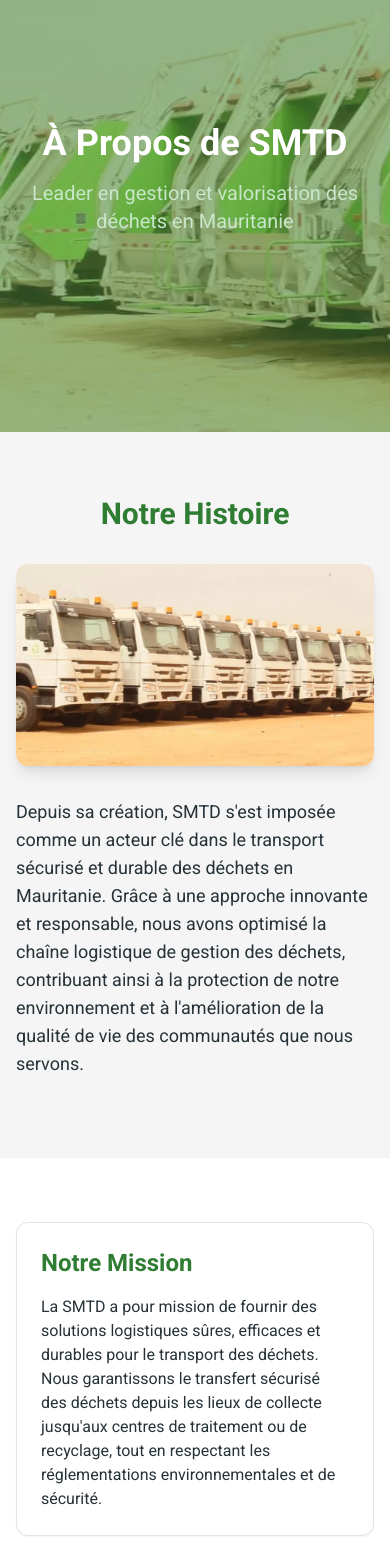
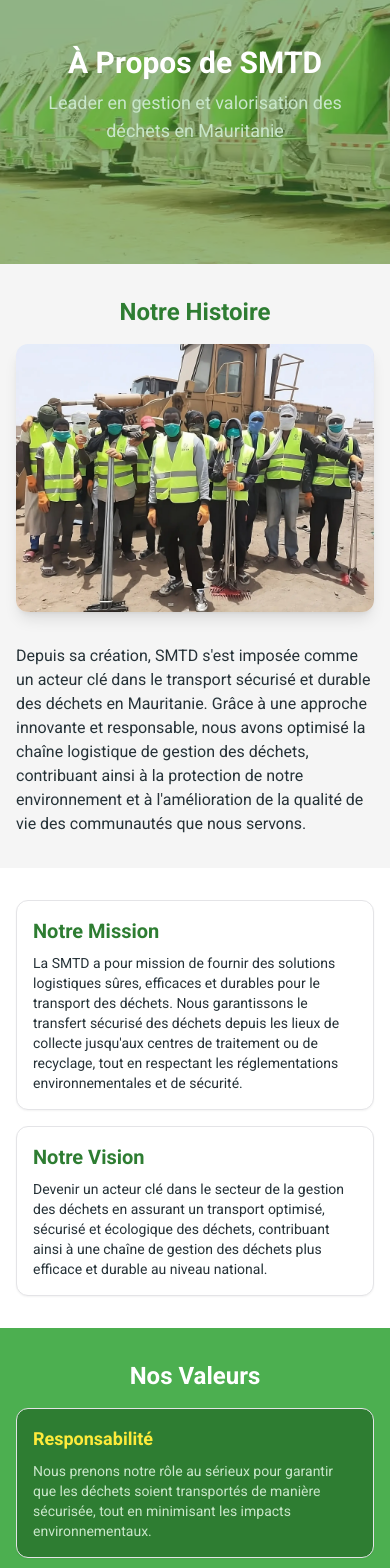
Before and after one commit to ahmed-abdat/SMTD, a Next.js app: page /fr/about in a window 390 px wide. Shown: the part 139-1707 px from the top of the page. Built offline with nearby package versions, Linux system fonts and the light colour scheme.

Commit message:
update the layout and add new about image

```diff
--- a/src/app/[locale]/about/_components/AboutHero.tsx
+++ b/src/app/[locale]/about/_components/AboutHero.tsx
@@ -10,7 +10,7 @@
   const t = useTranslations('AboutUs');
 
   return (
-    <section className="relative h-[60vh] flex items-center justify-center overflow-hidden">
+    <section className="relative h-[40vh] sm:h-[50vh] md:h-[60vh] flex items-center justify-center overflow-hidden">
       <Image
         src="/1.webp"
         alt="SMTD About Us"
@@ -22,20 +22,20 @@
       <div className="absolute inset-0 bg-primary-darkGreen opacity-50 z-10"></div>
       <div className="container mx-auto px-4 relative z-20 text-center">
         <MotionDiv
-          initial={{ opacity: 0, y: 20 }}
+          initial={{ opacity: 0, y: 15 }}
           animate={{ opacity: 1, y: 0 }}
-          transition={{ duration: 0.8 }}
+          transition={{ duration: 0.6, ease: "easeOut" }}
         >
-          <h1 className="text-4xl md:text-6xl font-bold text-primary-white mb-4">
+          <h1 className="text-3xl sm:text-4xl md:text-5xl lg:text-6xl font-bold text-primary-white mb-2 sm:mb-4">
             {t('heroTitle')}
           </h1>
         </MotionDiv>
         <MotionDiv
-          initial={{ opacity: 0, y: 20 }}
+          initial={{ opacity: 0, y: 15 }}
           animate={{ opacity: 1, y: 0 }}
-          transition={{ duration: 0.8, delay: 0.2 }}
+          transition={{ duration: 0.6, delay: 0.2, ease: "easeOut" }}
         >
-          <p className="text-xl md:text-2xl text-primary-lightGreen">
+          <p className="text-lg sm:text-xl md:text-2xl text-primary-lightGreen">
             {t('heroSubtitle')}
           </p>
         </MotionDiv>
--- a/src/app/[locale]/about/_components/EnvironmentalImpact.tsx
+++ b/src/app/[locale]/about/_components/EnvironmentalImpact.tsx
@@ -8,29 +8,29 @@
   const t = useTranslations('AboutUs');
 
   return (
-    <section className="py-16 bg-primary-white">
+    <section className="py-8 sm:py-12 md:py-16 bg-primary-white">
       <div className="container mx-auto px-4">
         <motion.h2
-          initial={{ opacity: 0, y: 20 }}
+          initial={{ opacity: 0, y: 15 }}
           whileInView={{ opacity: 1, y: 0 }}
-          transition={{ duration: 0.8 }}
-          className="text-3xl md:text-4xl font-bold text-primary-darkGreen mb-8 text-center"
+          transition={{ duration: 0.6, ease: "easeOut" }}
+          className="text-2xl sm:text-3xl md:text-4xl font-bold text-primary-darkGreen mb-4 sm:mb-6 md:mb-8 text-center"
         >
           {t('impactTitle')}
         </motion.h2>
         <motion.div
-          initial={{ opacity: 0, y: 20 }}
+          initial={{ opacity: 0, y: 15 }}
           whileInView={{ opacity: 1, y: 0 }}
-          transition={{ duration: 0.8, delay: 0.2 }}
+          transition={{ duration: 0.6, delay: 0.2, ease: "easeOut" }}
         >
           <Card>
-            <CardContent className="p-6">
-              <p className="text-lg text-primary-charcoal mb-4">
+            <CardContent className="p-4 sm:p-6">
+              <p className="text-base sm:text-lg text-primary-charcoal mb-2 sm:mb-4">
                 {t('impactContent')}
               </p>
-              <ul className="list-disc list-inside text-primary-charcoal">
-                <li>{t('impactPoint1')}</li>
-                <li>{t('impactPoint2')}</li>
+              <ul className="list-disc list-inside text-primary-charcoal text-sm sm:text-base">
+                <li className="mb-1">{t('impactPoint1')}</li>
+                <li className="mb-1">{t('impactPoint2')}</li>
                 <li>{t('impactPoint3')}</li>
               </ul>
             </CardContent>
--- a/src/app/[locale]/about/_components/MissionVision.tsx
+++ b/src/app/[locale]/about/_components/MissionVision.tsx
@@ -10,30 +10,30 @@
   const t = useTranslations('AboutUs');
 
   return (
-    <section className="py-16 bg-primary-white">
+    <section className="py-8 sm:py-12 md:py-16 bg-primary-white">
       <div className="container mx-auto px-4">
-        <div className="grid grid-cols-1 md:grid-cols-2 gap-8">
+        <div className="grid grid-cols-1 md:grid-cols-2 gap-4 sm:gap-6 md:gap-8">
           <MotionDiv
-            initial={{ opacity: 0, y: 20 }}
+            initial={{ opacity: 0, y: 15 }}
             whileInView={{ opacity: 1, y: 0 }}
-            transition={{ duration: 0.8 }}
+            transition={{ duration: 0.6, ease: "easeOut" }}
           >
             <Card className="h-full">
-              <CardContent className="p-6">
-                <h3 className="text-2xl font-bold text-primary-darkGreen mb-4">{t('missionTitle')}</h3>
-                <p className="text-primary-charcoal">{t('missionContent')}</p>
+              <CardContent className="p-4 sm:p-6">
+                <h3 className="text-xl sm:text-2xl font-bold text-primary-darkGreen mb-2 sm:mb-4">{t('missionTitle')}</h3>
+                <p className="text-sm sm:text-base text-primary-charcoal">{t('missionContent')}</p>
               </CardContent>
             </Card>
           </MotionDiv>
           <MotionDiv
-            initial={{ opacity: 0, y: 20 }}
+            initial={{ opacity: 0, y: 15 }}
             whileInView={{ opacity: 1, y: 0 }}
-            transition={{ duration: 0.8, delay: 0.2 }}
+            transition={{ duration: 0.6, delay: 0.2, ease: "easeOut" }}
           >
             <Card className="h-full">
-              <CardContent className="p-6">
-                <h3 className="text-2xl font-bold text-primary-darkGreen mb-4">{t('visionTitle')}</h3>
-                <p className="text-primary-charcoal">{t('visionContent')}</p>
+              <CardContent className="p-4 sm:p-6">
+                <h3 className="text-xl sm:text-2xl font-bold text-primary-darkGreen mb-2 sm:mb-4">{t('visionTitle')}</h3>
+                <p className="text-sm sm:text-base text-primary-charcoal">{t('visionContent')}</p>
               </CardContent>
             </Card>
           </MotionDiv>
--- a/src/app/[locale]/about/_components/OurHistory.tsx
+++ b/src/app/[locale]/about/_components/OurHistory.tsx
@@ -10,38 +10,38 @@
   const t = useTranslations('AboutUs');
 
   return (
-    <section className="py-16 bg-primary-lightGray">
+    <section className="py-8 sm:py-12 md:py-16 bg-primary-lightGray">
       <div className="container mx-auto px-4">
         <MotionDiv
-          initial={{ opacity: 0, y: 20 }}
+          initial={{ opacity: 0, y: 15 }}
           whileInView={{ opacity: 1, y: 0 }}
-          transition={{ duration: 0.8 }}
-          className="text-3xl md:text-4xl font-bold text-primary-darkGreen mb-8 text-center"
+          transition={{ duration: 0.6, ease: "easeOut" }}
+          className="text-2xl sm:text-3xl md:text-4xl font-bold text-primary-darkGreen mb-4 sm:mb-6 md:mb-8 text-center"
         >
           <h2>{t('historyTitle')}</h2>
         </MotionDiv>
-        <div className="flex flex-col md:flex-row items-center gap-8">
+        <div className="flex flex-col md:flex-row items-center gap-4 sm:gap-6 md:gap-8">
           <MotionDiv
-            initial={{ opacity: 0, x: -50 }}
+            initial={{ opacity: 0, x: -20 }}
             whileInView={{ opacity: 1, x: 0 }}
-            transition={{ duration: 0.8 }}
-            className="md:w-1/2"
+            transition={{ duration: 0.6, ease: "easeOut" }}
+            className="w-full md:w-1/2"
           >
             <Image
-              src="/2.webp"
+              src="/about.webp"
               alt="SMTD History"
               width={600}
               height={400}
-              className="rounded-lg shadow-lg"
+              className="rounded-lg shadow-lg w-full h-auto"
             />
           </MotionDiv>
           <MotionDiv
-            initial={{ opacity: 0, x: 50 }}
+            initial={{ opacity: 0, x: 20 }}
             whileInView={{ opacity: 1, x: 0 }}
-            transition={{ duration: 0.8 }}
-            className="md:w-1/2"
+            transition={{ duration: 0.6, delay: 0.2, ease: "easeOut" }}
+            className="w-full md:w-1/2 mt-4 md:mt-0"
           >
-            <p className="text-lg text-primary-charcoal mb-4">
+            <p className="text-base sm:text-lg text-primary-charcoal">
               {t('historyContent')}
             </p>
           </MotionDiv>
--- a/src/app/[locale]/about/_components/OurValues.tsx
+++ b/src/app/[locale]/about/_components/OurValues.tsx
@@ -9,28 +9,28 @@
   const values = t.raw('values') as Array<{ title: string; description: string }>;
 
   return (
-    <section className="py-16 bg-primary-forestGreen text-primary-white">
+    <section className="py-8 sm:py-12 md:py-16 bg-primary-forestGreen text-primary-white">
       <div className="container mx-auto px-4">
         <motion.h2
-          initial={{ opacity: 0, y: 20 }}
+          initial={{ opacity: 0, y: 15 }}
           whileInView={{ opacity: 1, y: 0 }}
-          transition={{ duration: 0.8 }}
-          className="text-3xl md:text-4xl font-bold mb-8 text-center"
+          transition={{ duration: 0.6, ease: "easeOut" }}
+          className="text-2xl sm:text-3xl md:text-4xl font-bold mb-4 sm:mb-6 md:mb-8 text-center"
         >
           {t('valuesTitle')}
         </motion.h2>
-        <div className="grid grid-cols-1 md:grid-cols-3 gap-8">
+        <div className="grid grid-cols-1 sm:grid-cols-2 md:grid-cols-3 gap-4 sm:gap-6 md:gap-8">
           {values.map((value, index) => (
             <motion.div
               key={index}
-              initial={{ opacity: 0, y: 20 }}
+              initial={{ opacity: 0, y: 15 }}
               whileInView={{ opacity: 1, y: 0 }}
-              transition={{ duration: 0.8, delay: index * 0.1 }}
+              transition={{ duration: 0.5, delay: index * 0.1, ease: "easeOut" }}
             >
               <Card className="h-full bg-primary-darkGreen">
-                <CardContent className="p-6">
-                  <h3 className="text-xl font-bold text-primary-yellow mb-2">{value.title}</h3>
-                  <p className="text-primary-lightGreen">{value.description}</p>
+                <CardContent className="p-4 sm:p-6">
+                  <h3 className="text-lg sm:text-xl font-bold text-primary-yellow mb-2">{value.title}</h3>
+                  <p className="text-sm sm:text-base text-primary-lightGreen">{value.description}</p>
                 </CardContent>
               </Card>
             </motion.div>
--- a/src/app/[locale]/layout.tsx
+++ b/src/app/[locale]/layout.tsx
@@ -44,7 +44,7 @@
       >
         <NextIntlClientProvider locale={locale} messages={messages}>
           <Header locale={locale} />
-          <main>{children}</main>
+          <main className="overflow-x-hidden">{children}</main>
           <Toaster position="top-center" richColors />
           <Footer locale={locale} />
         </NextIntlClientProvider>
```
Also changed, not shown: src/components/ImpactSection.tsx (+15 -10 lines), public/about.webp (added).
